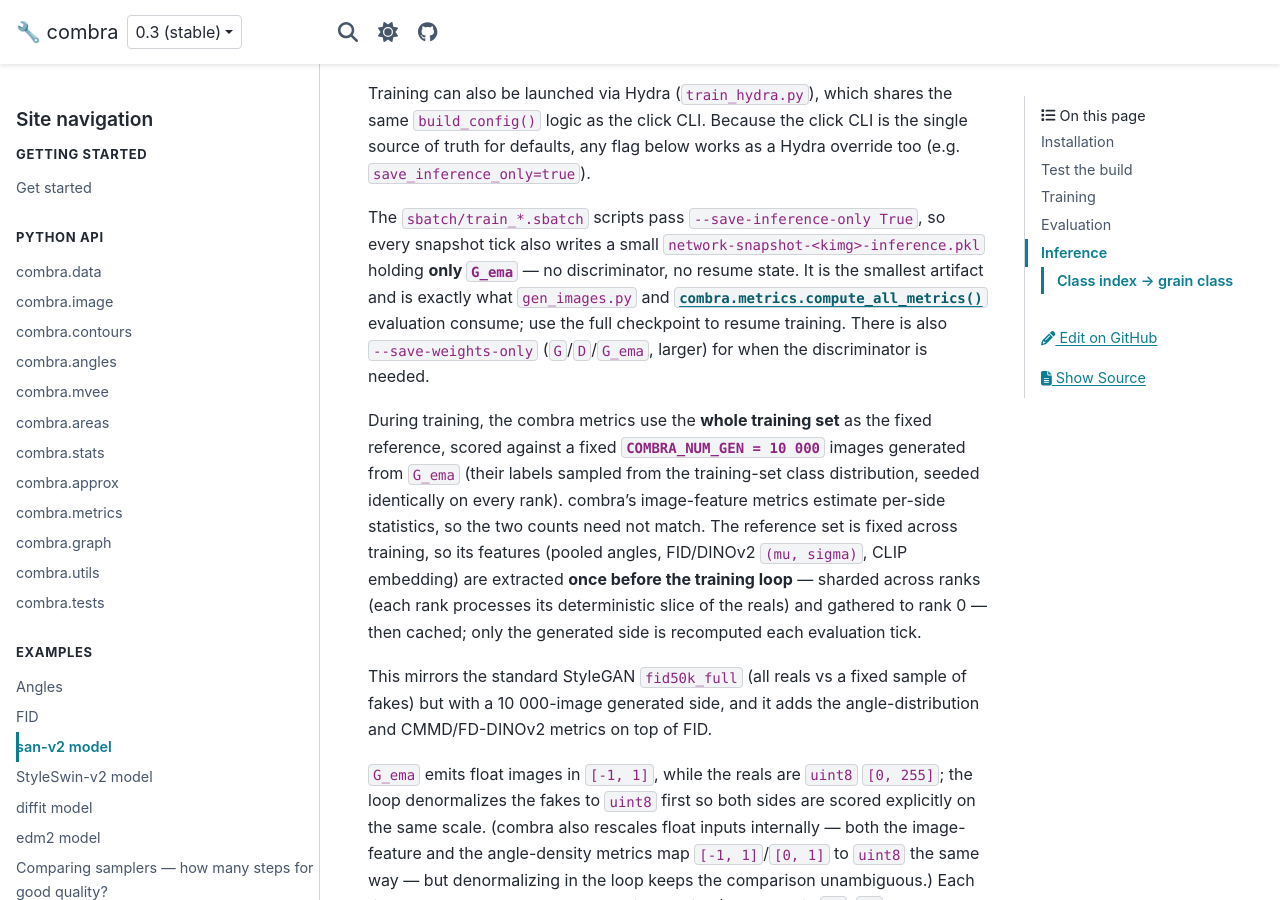
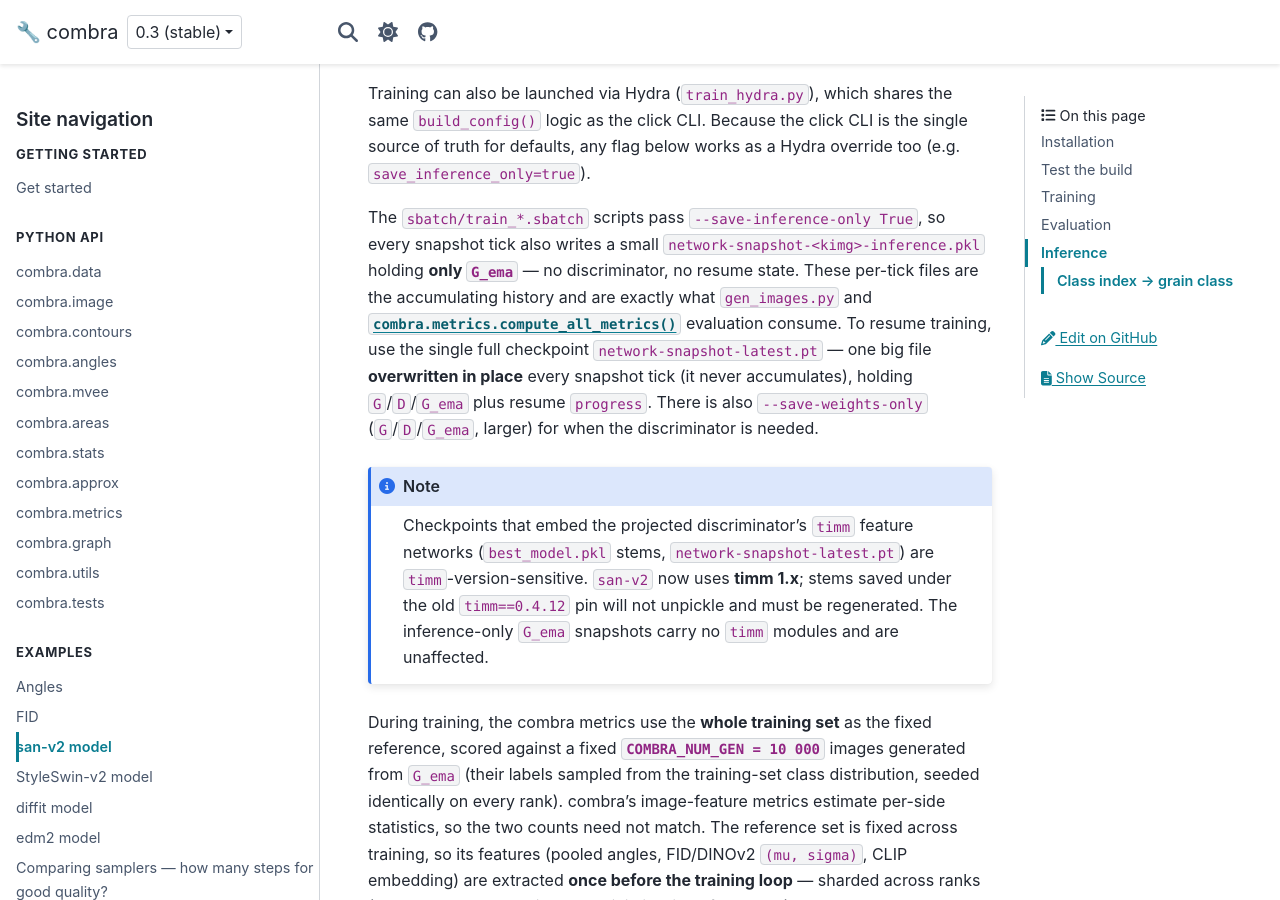
Before and after one commit to dkagramanyan/wc_cv, a Sphinx documentation site: the page built from docs/examples/san_v2.md, in a window 1280 px wide and 900 px high, scrolled down 1899 px. Built offline with Sphinx 7.4.7 and the PyData theme 0.15.4, drawn with Linux system fonts in a browser that asks for light colours.

Commit message:
docs(san_v2): rename resume checkpoint to network-snapshot-latest.pt; note timm 1.x
Full resume checkpoint is now the single overwriting network-snapshot-latest.pt;
add a note that timm-embedding checkpoints (best_model.pkl stems) need regeneration
under the new timm 1.x pin. Inference-only G_ema snapshots unaffected.

Co-Authored-By: Claude Opus 4.8 (1M context) <noreply@anthropic.com>

````diff
--- a/docs/examples/san_v2.md
+++ b/docs/examples/san_v2.md
@@ -85,10 +85,20 @@ truth for defaults, any flag below works as a Hydra override too (e.g.
 
 The `sbatch/train_*.sbatch` scripts pass `--save-inference-only True`, so every snapshot
 tick also writes a small `network-snapshot-<kimg>-inference.pkl` holding **only `G_ema`**
-— no discriminator, no resume state. It is the smallest artifact and is exactly what
-`gen_images.py` and {py:func}`combra.metrics.compute_all_metrics` evaluation consume; use
-the full checkpoint to resume training. There is also `--save-weights-only` (`G`/`D`/`G_ema`,
-larger) for when the discriminator is needed.
+— no discriminator, no resume state. These per-tick files are the accumulating history and
+are exactly what `gen_images.py` and {py:func}`combra.metrics.compute_all_metrics`
+evaluation consume. To resume training, use the single full checkpoint
+`network-snapshot-latest.pt` — one big file **overwritten in place** every snapshot tick
+(it never accumulates), holding `G`/`D`/`G_ema` plus resume `progress`. There is also
+`--save-weights-only` (`G`/`D`/`G_ema`, larger) for when the discriminator is needed.
+
+```{note}
+Checkpoints that embed the projected discriminator's `timm` feature networks
+(`best_model.pkl` stems, `network-snapshot-latest.pt`) are `timm`-version-sensitive.
+`san-v2` now uses **timm 1.x**; stems saved under the old `timm==0.4.12` pin will not
+unpickle and must be regenerated. The inference-only `G_ema` snapshots carry no `timm`
+modules and are unaffected.
+```
 
 During training, the combra metrics use the **whole training set** as the fixed
 reference, scored against a fixed **`COMBRA_NUM_GEN = 10 000`** images generated
````
